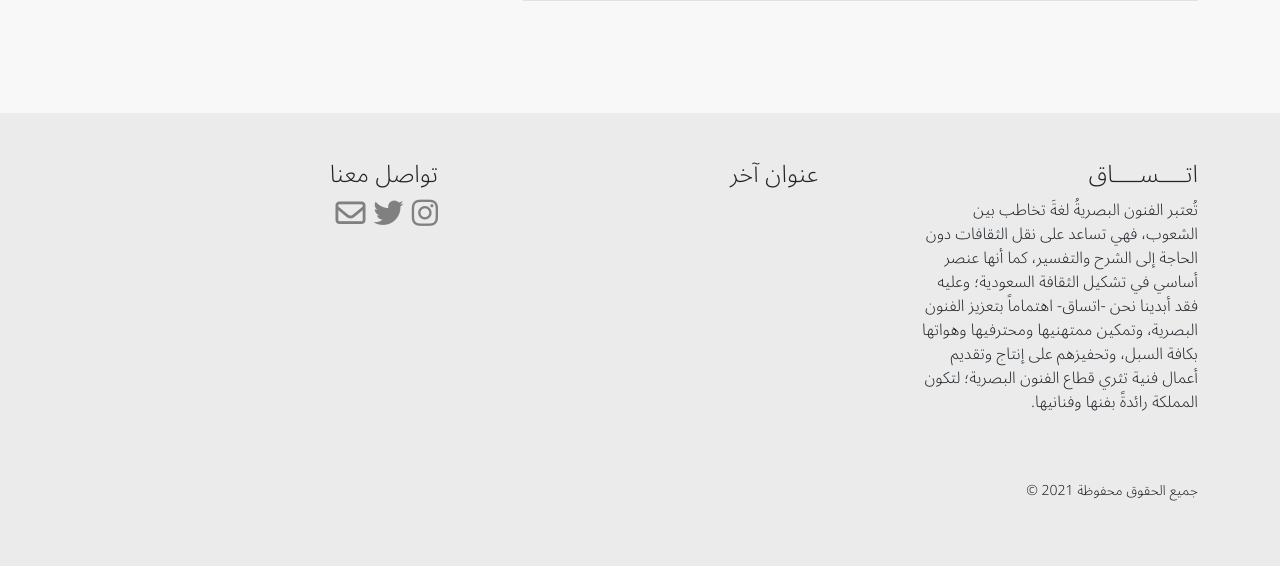
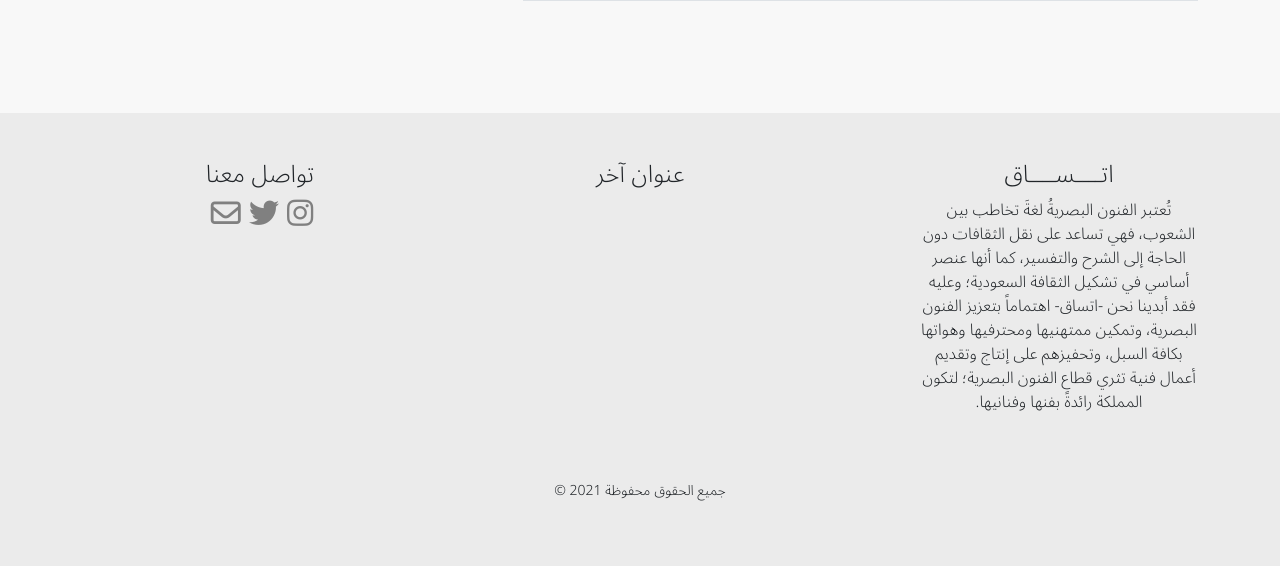
Before and after one commit to wesamhamad/Saudi_Artists_Website, a PHP site: page /ElevenArt.html in a window 1280 px wide. Shown: the part 2768-3334 px from the top of the page. Run offline with PHP 8.4, Linux system fonts and the light colour scheme; some libraries are stand-ins or nearby versions; some web fonts are replaced.

Commit message:
footer style

```diff
--- a/css/style.css
+++ b/css/style.css
@@ -152,15 +152,23 @@ ul li:hover > ul {
   display: block;
   height: auto;
 }
-
 footer{
   background-color: #ebebeb;
-  text-align: none;
+  text-align: center;
+}
+footer h5{
+  font-weight: 600 ;
+  color:#131414;
+  padding-bottom: 10px;
 }
 .fab,.far{
 font-size: 30px;
 margin-left: 4px;
 color: gray;
+}
+footer a{
+  color: #212529;
+  text-decoration: none;
 }
 
 /*new*/
```
